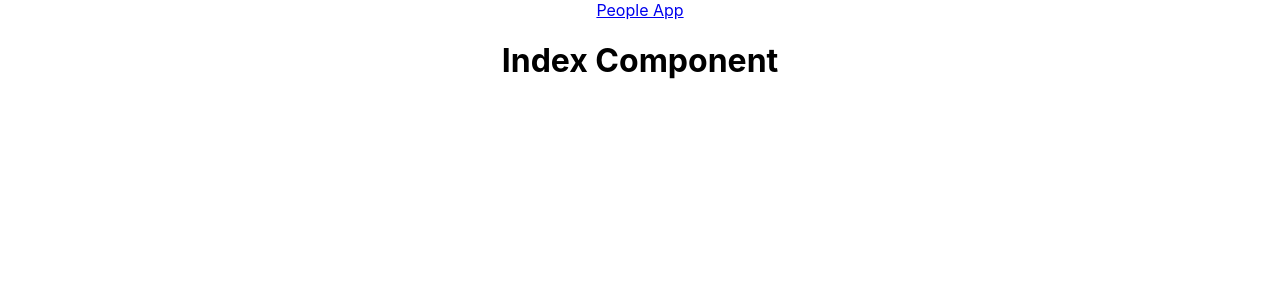
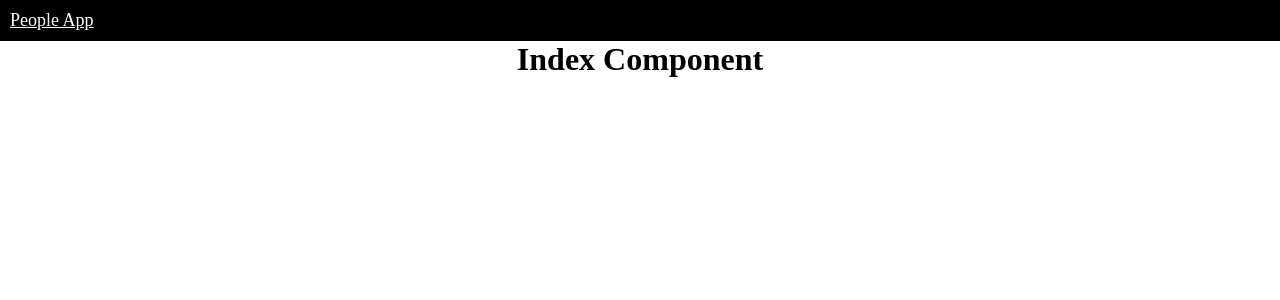
Before and after one commit to XAVDAVIS/frontend, a React (Create React App) app: page / in a window 1280 px wide. Shown: the top 300 px of the page. Built offline with nearby package versions, Linux system fonts and the light colour scheme.

Commit message:
wip sass changes

```diff
--- a/src/index.scss
+++ b/src/index.scss
@@ -1,13 +1,38 @@
-body {
-  margin: 0;
-  font-family: -apple-system, BlinkMacSystemFont, 'Segoe UI', 'Roboto', 'Oxygen',
-    'Ubuntu', 'Cantarell', 'Fira Sans', 'Droid Sans', 'Helvetica Neue',
-    sans-serif;
-  -webkit-font-smoothing: antialiased;
-  -moz-osx-font-smoothing: grayscale;
+// --------
+// VARIABLES
+// ------
+$maincolor: black;
+$contrastcolor: white;
+
+@mixin white-text-black-bg {
+  color: $contrastcolor;
+  background-color: $maincolor;
 }
 
-code {
-  font-family: source-code-pro, Menlo, Monaco, Consolas, 'Courier New',
-    monospace;
+@mixin black-text-white-bg {
+  color: $maincolor;
+  background-color: $contrastcolor;
 }
+
+// -------
+// HEADER
+// -------
+* {
+  margin: 0;
+  box-sizing: border-box;
+}
+
+.nav {
+  @include white-text-black-bg;
+  display: flex;
+  justify-content: flex-start;
+
+  a {
+    @include white-text-black-bg;
+
+    div {
+      margin: 10px;
+      font-size: large;
+    }
+  }
+}
```
